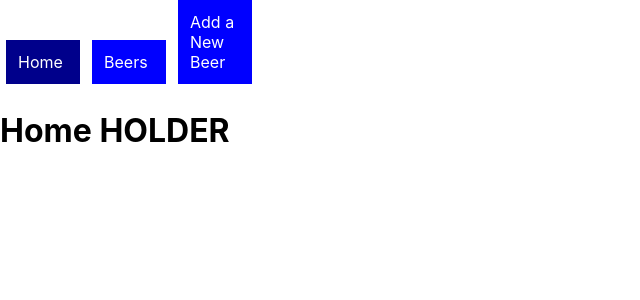
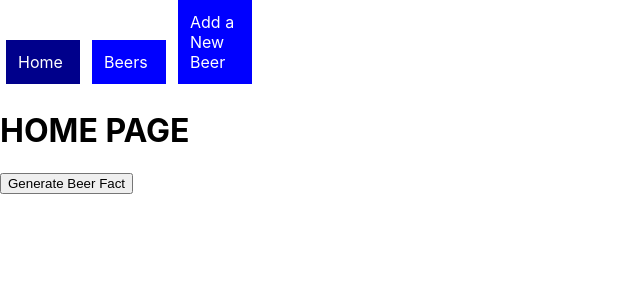
Before and after one commit to catkeson123/Phase-2-Project, a React (Create React App) app in the folder phase-2-project/: page / in a window 1280 px wide. Shown: the top 300 px of the page, without its empty margins (0-640 px from the left). Built offline with nearby package versions, Linux system fonts and the light colour scheme; data requests are answered from the project's data file.

Commit message:
generate random beer fact

```diff
--- a/phase-2-project/src/Home.js
+++ b/phase-2-project/src/Home.js
@@ -1,9 +1,25 @@
-function Home () {
-    return (
-        <div>
-            <h1>Home HOLDER</h1>
-        </div>
-    )
+import { useState } from "react";
+
+function Home() {
+  const [fact, setFact] = useState("");
+
+  let randomFact = 0;
+
+  const handleClick = () => {
+    randomFact = Math.floor(Math.random() * 15);
+
+    fetch("http://localhost:6001/facts")
+      .then((res) => res.json())
+      .then((data) => setFact(data[randomFact].fact));
+  };
+
+  return (
+    <div>
+      <h1>HOME PAGE</h1>
+      <button onClick={handleClick}>Generate Beer Fact</button>
+      <h4>{fact}</h4>
+    </div>
+  );
 }
 
 export default Home;
```
